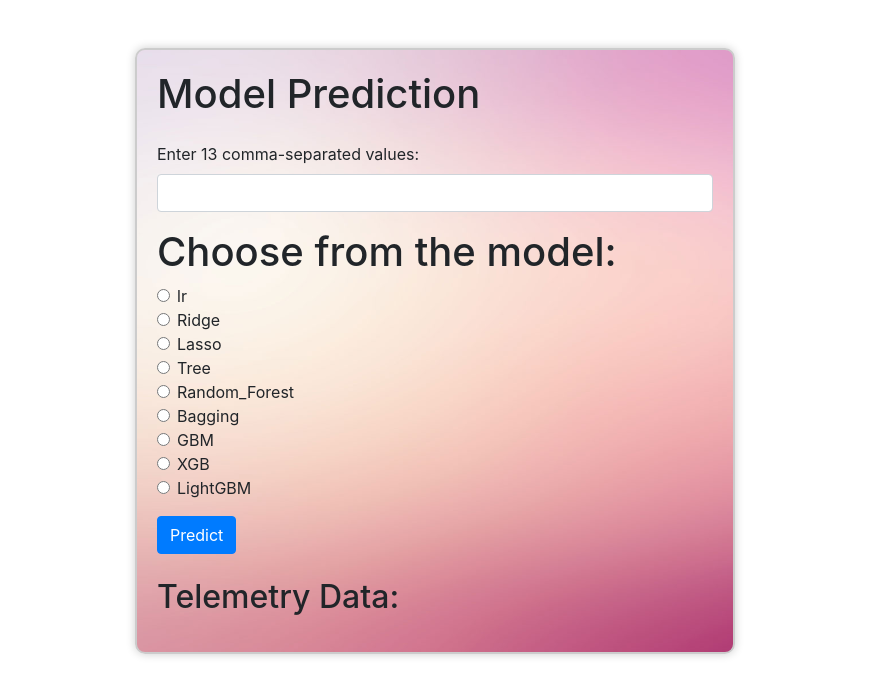
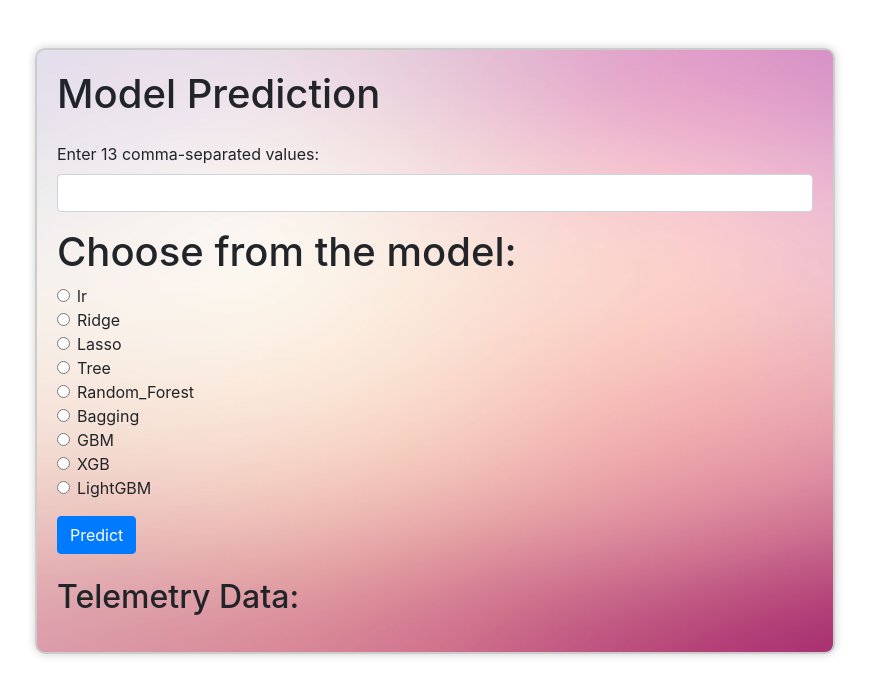
Before and after one commit to nakulpadalkar/flask-app-for-class, a Flask app: page / in a window 1280 px wide. Shown: the top 696 px of the page, without its empty margins (205-1074 px from the left). Run offline with Flask 3, Linux system fonts and the light colour scheme; some libraries are stand-ins or nearby versions.

Commit message:
added index and css

```diff
--- /dev/null
+++ b/app/telemetry_data_2023-11-27_15-11-56.json
@@ -0,0 +1,5 @@
+{
+    "input_data": "0.03237,0,2.18,0,0.458,6.998,45.8,6.0622,3,222,18.7,394.63,2.94",
+    "selected_model": "Lasso",
+    "prediction_text": "The predicted value is: 29.78"
+}
--- a/app/templates/index.html
+++ b/app/templates/index.html
@@ -9,7 +9,7 @@
     <style>
         /* Custom CSS for narrow content with a relief box */
         .narrow-content {
-            max-width: 600px; /* Adjust the width as needed */
+            max-width: 800px; /* Adjust the width as needed */
             margin: 0 auto;
             padding: 20px;
             background: url('./images/shadow.jpg') center/cover; /* Replace 'shadow.jpg' with your image path */
```
